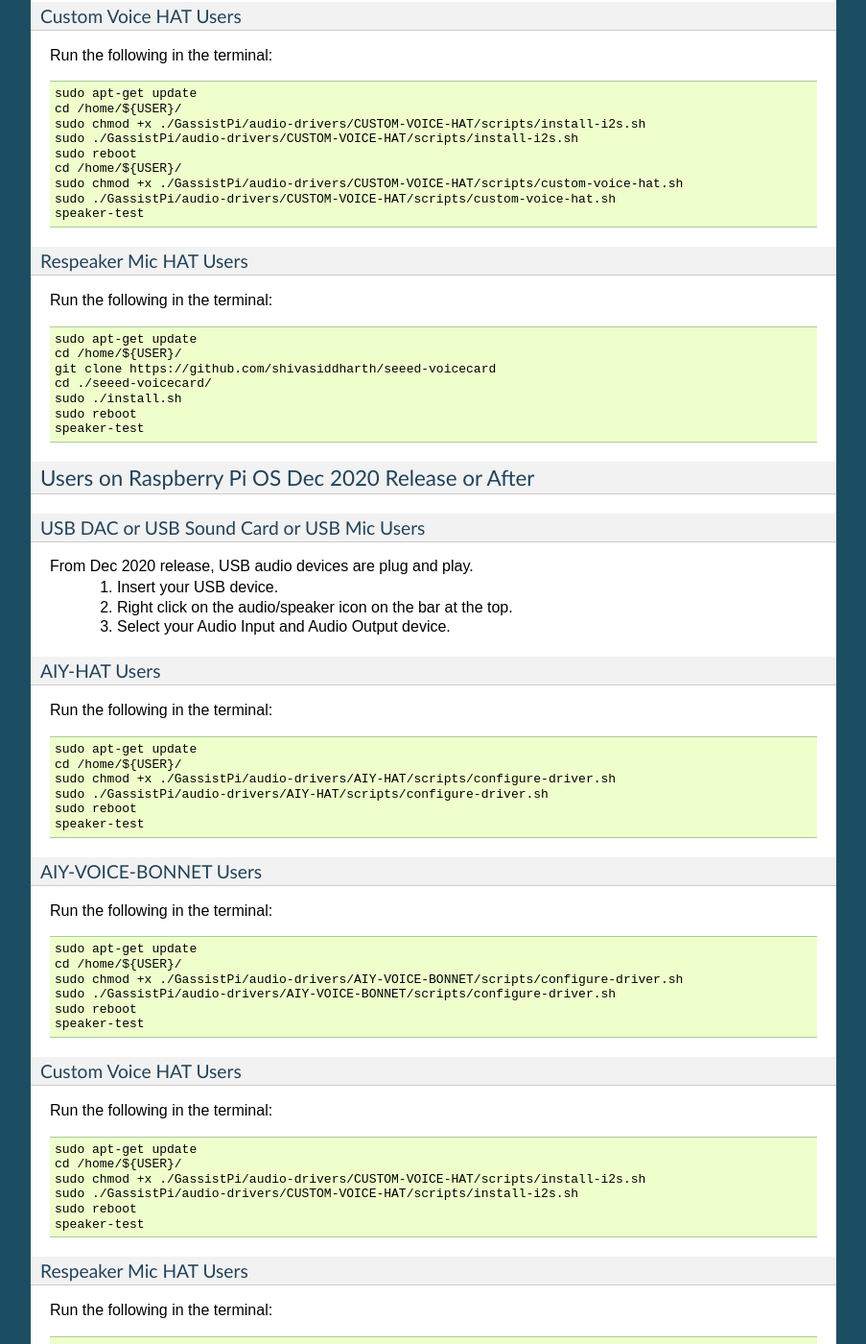
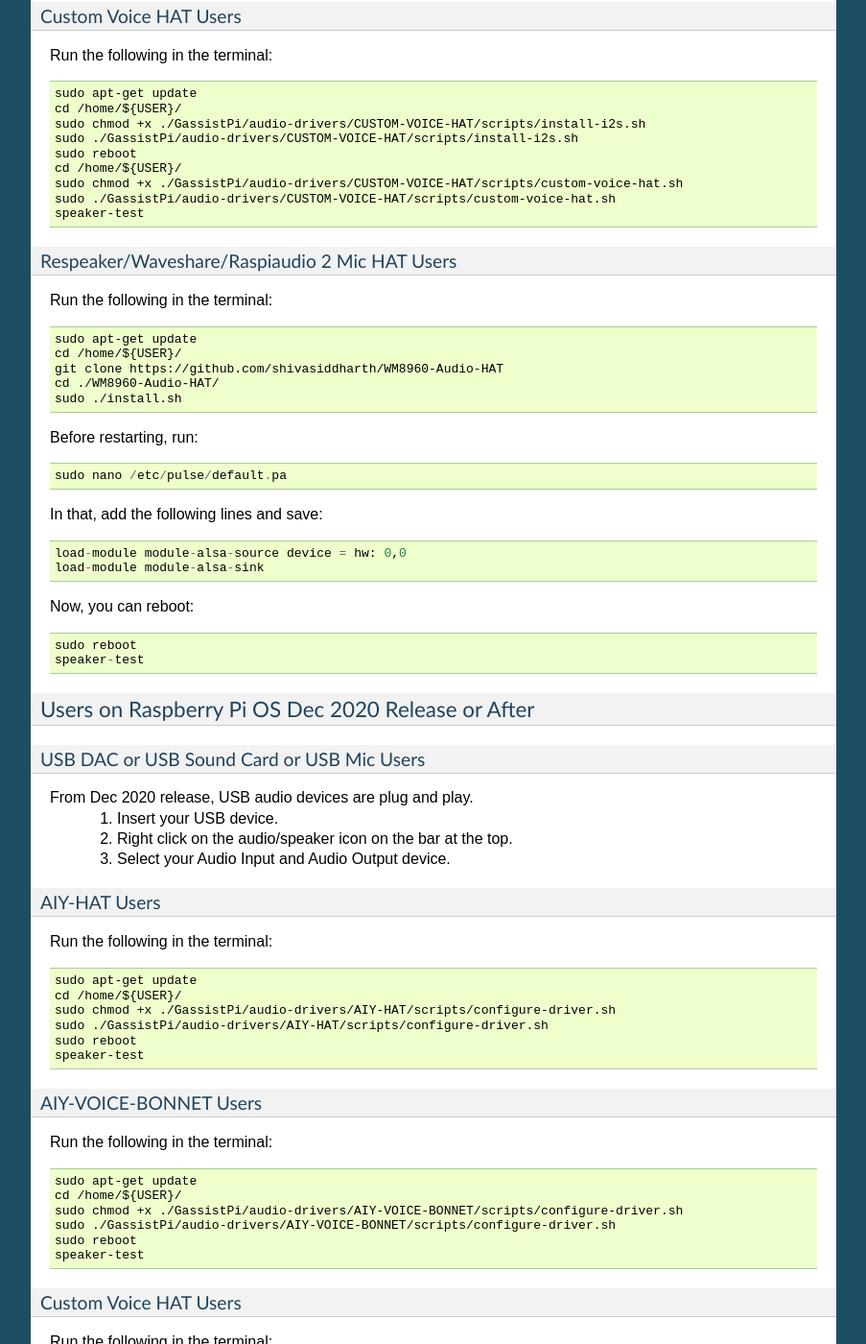
Before and after one commit to shivasiddharth/GassistPi-Documentation, a Sphinx documentation site: the page built from docs/audioconfig.rst, in a window 1280 px wide and 1400 px high, scrolled down 1838 px. Shown: the whole window at 96% size, without its empty margins (198-1101 px from the left). Built offline with Sphinx 7.4.7, drawn with Linux system fonts in a browser that asks for light colours; some of the changed text lies outside the part shown.

Commit message:
Update audioconfig.rst

```diff
--- a/docs/audioconfig.rst
+++ b/docs/audioconfig.rst
@@ -110,15 +110,24 @@
        speaker-test
 
 
-Respeaker Mic HAT Users
+Respeaker/Waveshare/Raspiaudio 2 Mic HAT Users
 ---------------------------------
 Run the following in the terminal::
 
        sudo apt-get update
        cd /home/${USER}/
-       git clone https://github.com/shivasiddharth/seeed-voicecard
-       cd ./seeed-voicecard/
+       git clone https://github.com/shivasiddharth/WM8960-Audio-HAT
+       cd ./WM8960-Audio-HAT/
        sudo ./install.sh
+Before restarting, run::
+
+       sudo nano /etc/pulse/default.pa
+In that, add the following lines and save::
+
+       load-module module-alsa-source device = hw: 0,0
+       load-module module-alsa-sink
+Now, you can reboot::
+
        sudo reboot
        speaker-test
 
@@ -171,14 +180,23 @@
      speaker-test
 
 
-Respeaker Mic HAT Users
+Respeaker/Waveshare/Raspiaudio 2 Mic HAT Users
 ---------------------------------
 Run the following in the terminal::
 
-     sudo apt-get update
-     cd /home/${USER}/
-     git clone https://github.com/shivasiddharth/seeed-voicecard
-     cd ./seeed-voicecard/
-     sudo ./install.sh
-     sudo reboot
-     speaker-test
+       sudo apt-get update
+       cd /home/${USER}/
+       git clone https://github.com/shivasiddharth/WM8960-Audio-HAT
+       cd ./WM8960-Audio-HAT/
+       sudo ./install.sh
+Before restarting, run::
+
+       sudo nano /etc/pulse/default.pa
+In that, add the following lines and save::
+
+       load-module module-alsa-source device = hw: 0,0
+       load-module module-alsa-sink
+Now, you can reboot::
+
+       sudo reboot
+       speaker-test
```
